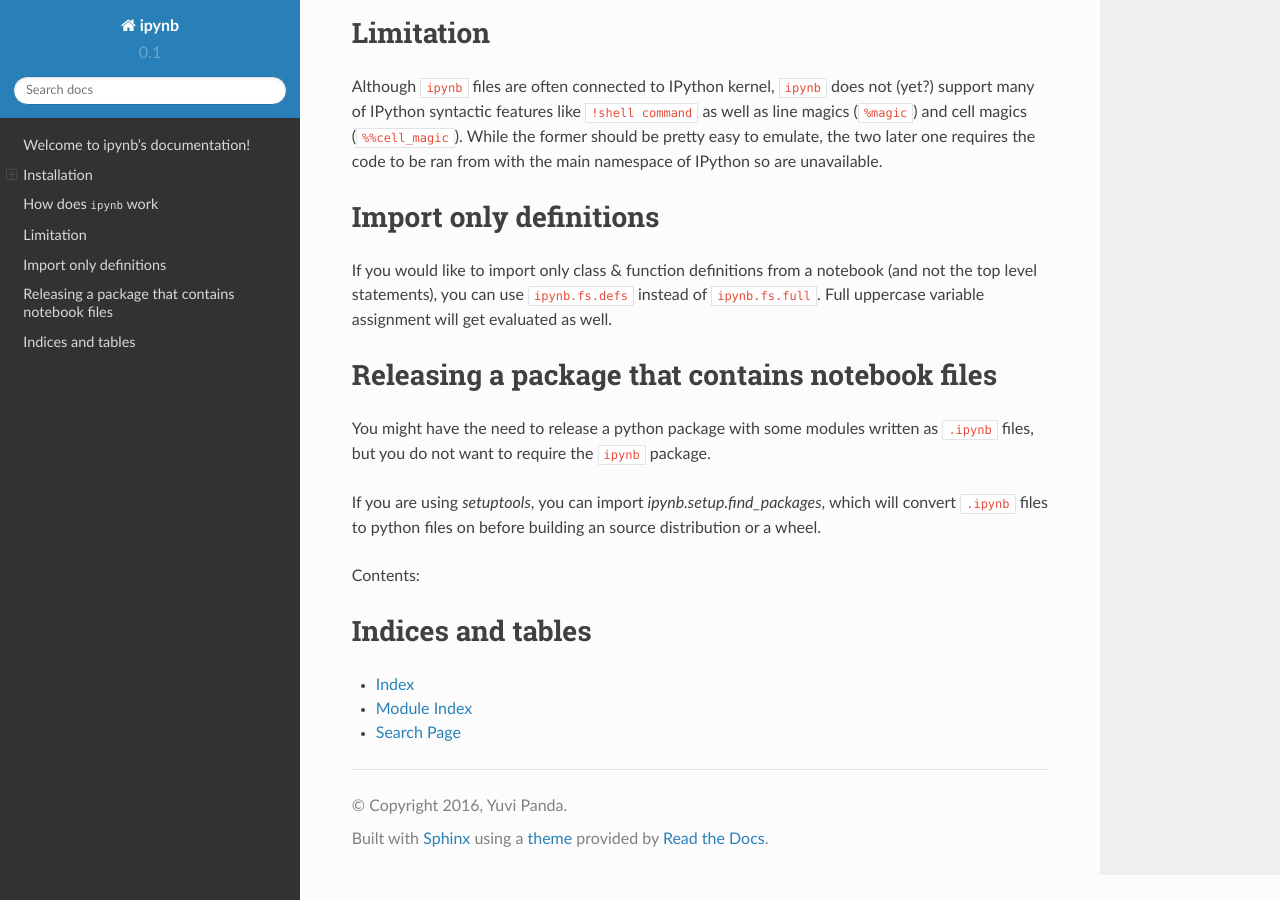
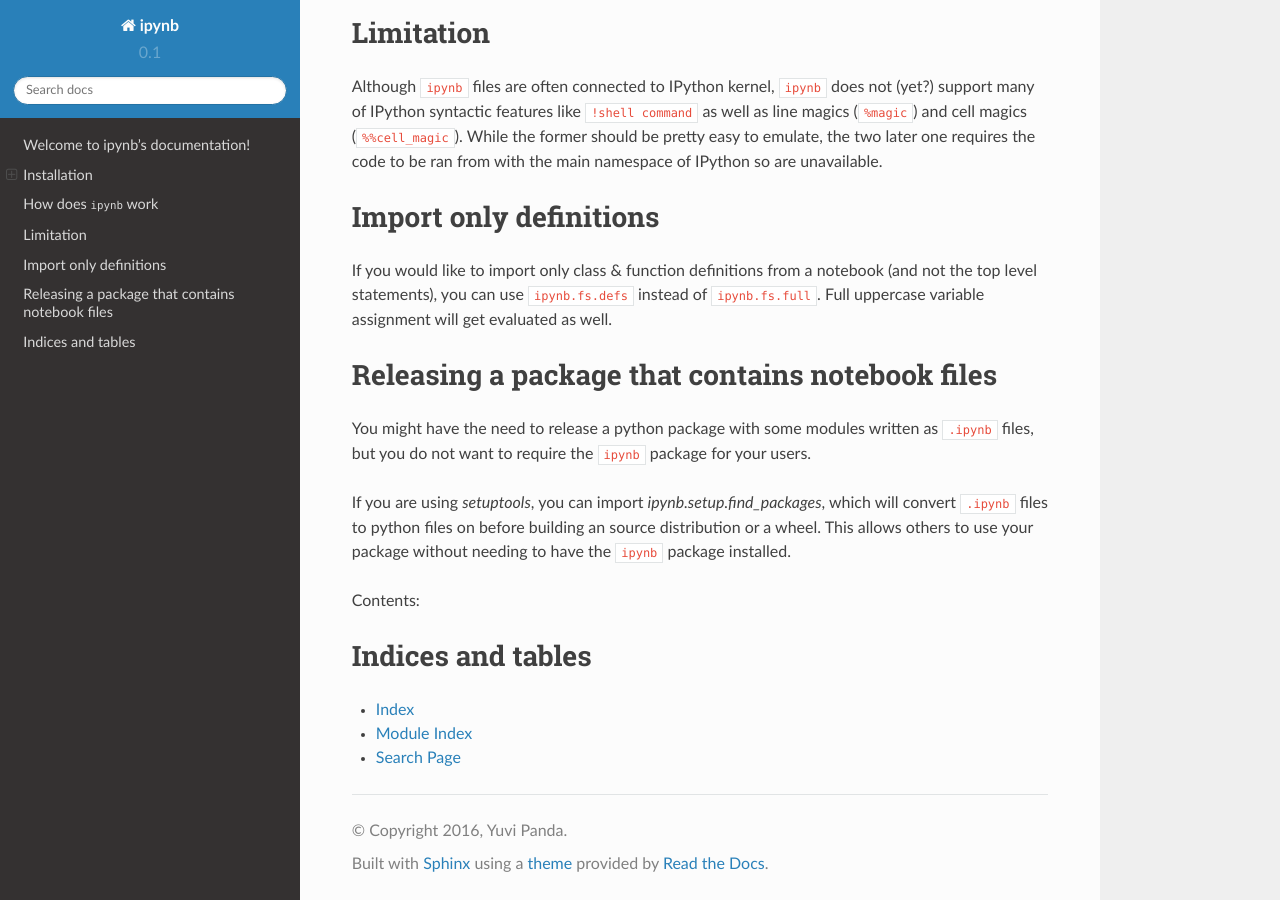
Before and after one commit to ipython/ipynb, a Sphinx documentation site: the page built from docs/index.rst, in a window 1280 px wide and 900 px high, scrolled down 1136 px. Built offline with Sphinx 7.4.7 and the Read the Docs theme 2.0.0, drawn with Linux system fonts in a browser that asks for light colours.

Commit message:
More documentation

```diff
--- a/docs/index.rst
+++ b/docs/index.rst
@@ -84,11 +84,13 @@ Releasing a package that contains notebook files
 ================================================
 
 You might have the need to release a python package with some modules written
-as ``.ipynb`` files, but you do not want to require the  ``ipynb`` package.
+as ``.ipynb`` files, but you do not want to require the  ``ipynb`` package
+for your users.
 
 If you are using `setuptools`, you can import `ipynb.setup.find_packages`,
 which will convert ``.ipynb`` files to python files on before building an
-source distribution or a wheel.
+source distribution or a wheel. This allows others to use your package without
+needing to have the ``ipynb`` package installed.
 
 .. code::
     :file: setup.py
```
